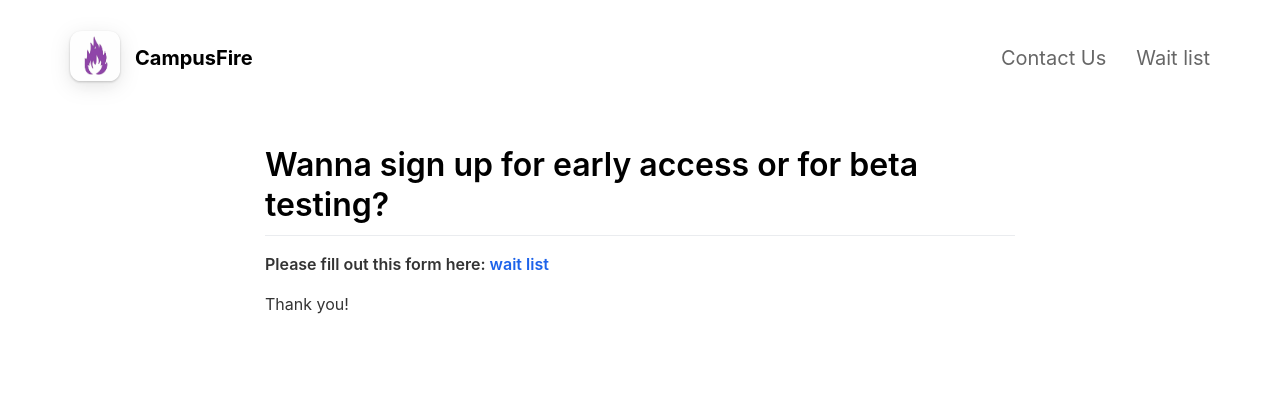
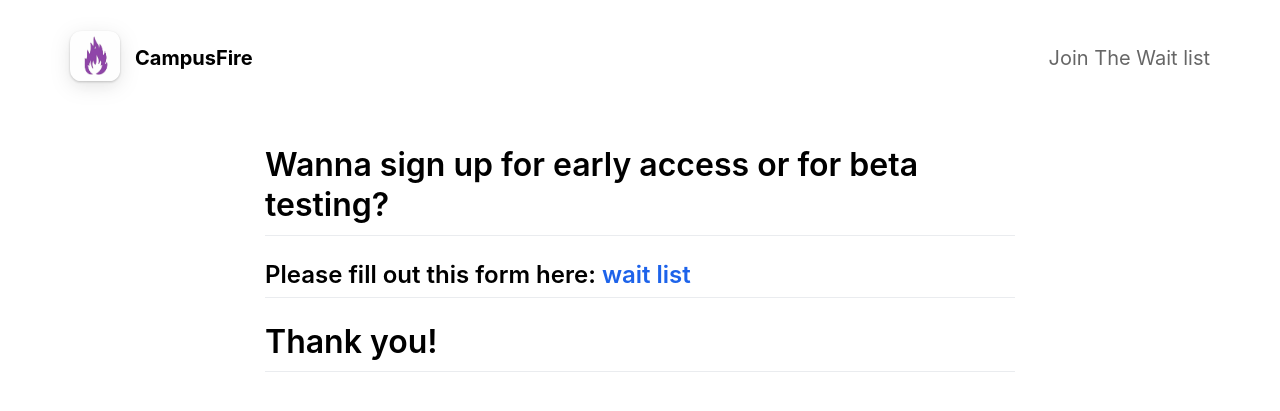
Before and after one commit to Stealth-SS/website, a Jekyll site: the page built from _pages/wait_list.md, in a window 1280 px wide. Shown: the top 411 px of the page. Built offline with Jekyll 4.4.1, drawn with Linux system fonts in a browser that asks for light colours; nearby versions of some CDN libraries.

Commit message:
main page updated again

```diff
--- a/_pages/wait_list.md
+++ b/_pages/wait_list.md
@@ -1,11 +1,11 @@
 ---
 layout: page
-title: Wait list
+title: Join The Wait list
 include_in_header: true
 ---
 
 # Wanna sign up for early access or for beta testing?
 
-**Please fill out this form here: [wait list](https://forms.gle/j42XCAif35Ania4V7)**
+## Please fill out this form here: [wait list](https://forms.gle/j42XCAif35Ania4V7)
 
-Thank you!
+# Thank you!
```
Also changed, not shown: _pages/contact_us.md (+1 -1 lines).
